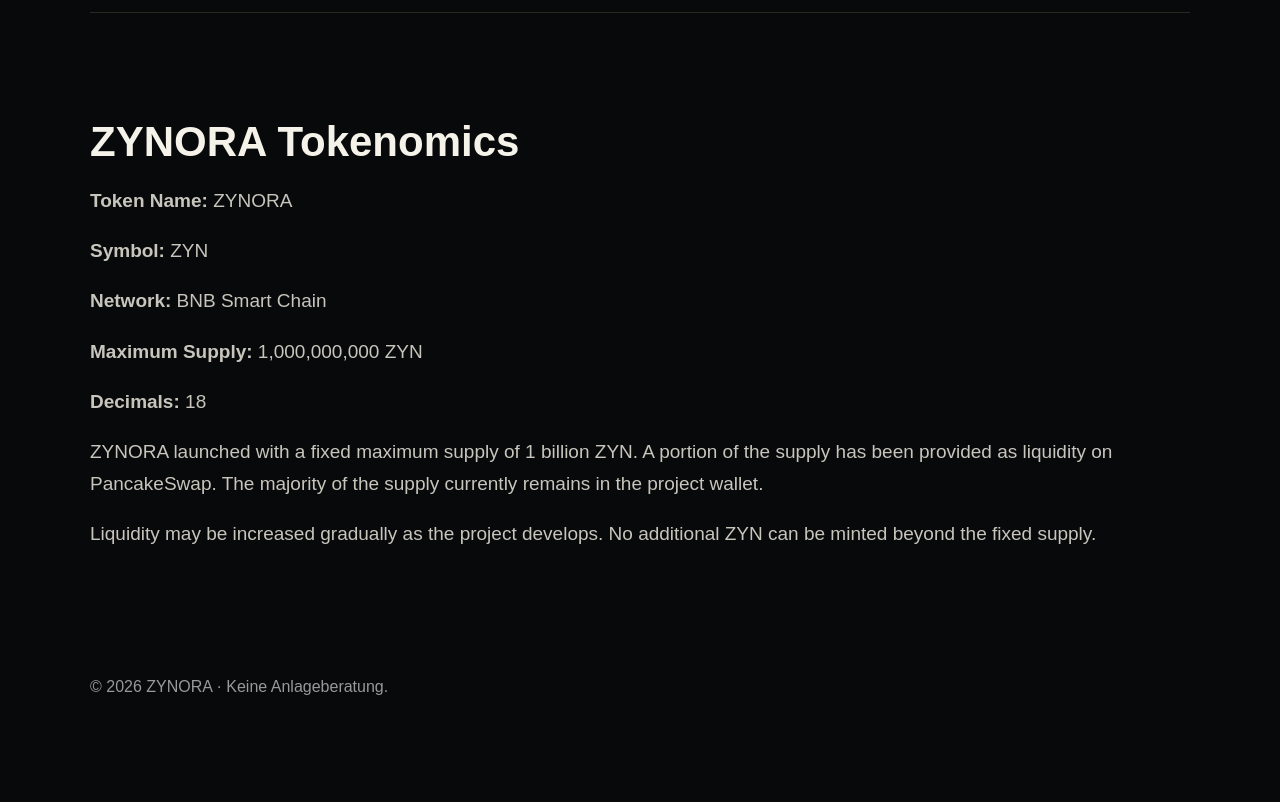
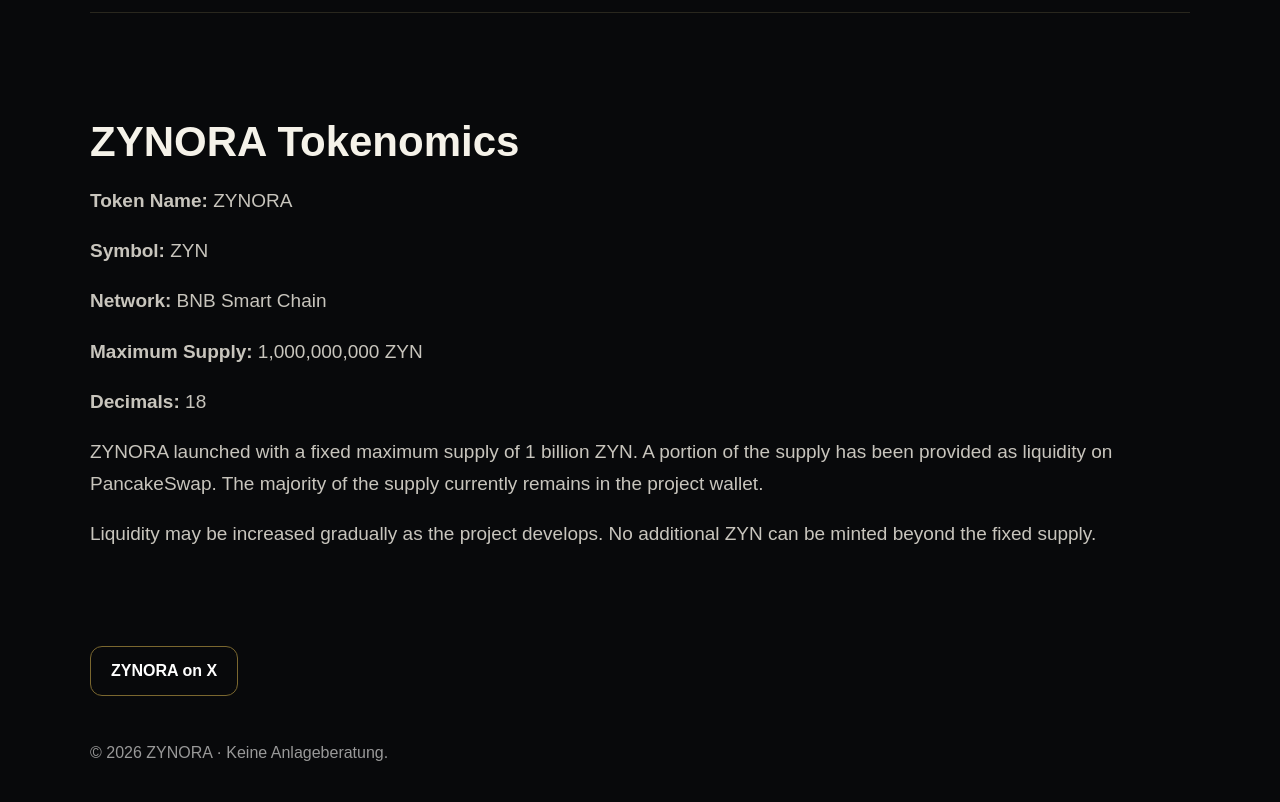
Before and after one commit to Mitera92/zynora, a plain HTML site: page index.html in a window 1280 px wide. Shown: the part 1931-2733 px from the top of the page. Before the commit the page ends 2667 px from the top, so only its background shows below. Drawn offline with Linux system fonts and the light colour scheme.

Commit message:
Update index.html

```diff
--- a/index.html
+++ b/index.html
@@ -71,6 +71,8 @@
     No additional ZYN can be minted beyond the fixed supply.
   </p>
 </section>
+  <a class="btn secondary" href="https://x.com/ZynoraZYN" target="_blank">ZYNORA on X</a>
+
 
 <footer>© 2026 ZYNORA · Keine Anlageberatung.</footer>
 </div>
```
